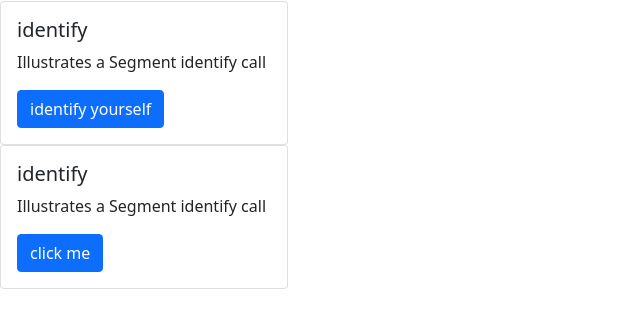
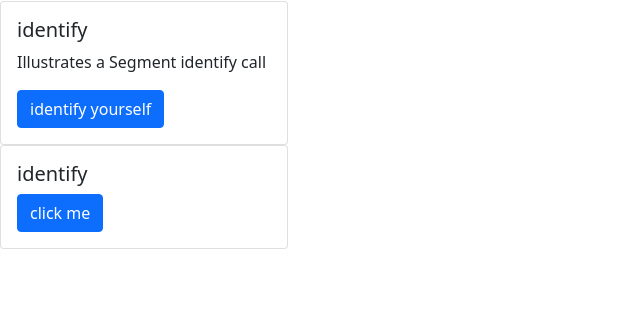
Before and after one commit to PetersWalker/sandbox, a plain HTML site: page index.html in a window 1280 px wide. Shown: the part 55-380 px from the top of the page, without its empty margins (0-640 px from the left). Drawn offline with nearby package versions, Linux system fonts and the light colour scheme.

Commit message:
Update index.html

```diff
--- a/index.html
+++ b/index.html
@@ -48,7 +48,6 @@
       <div class="card" style="width: 18rem;">
         <div class="card-body">
           <h5 class="card-title">identify</h5>
-          <p class="card-text">Illustrates a Segment identify call</p>
           <a href="#" onclick='send_track()'class="btn btn-primary">click me</a>
           <script>
             function send_track() {
```
